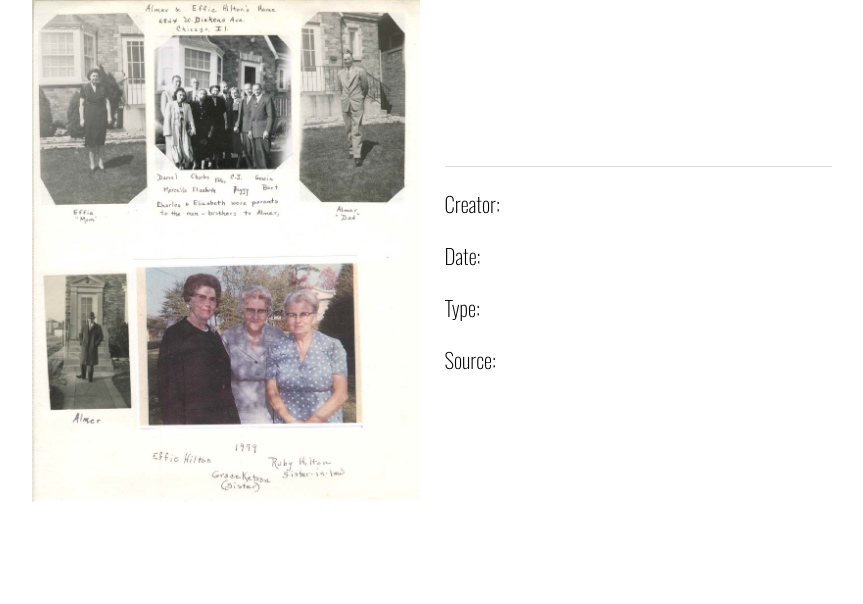
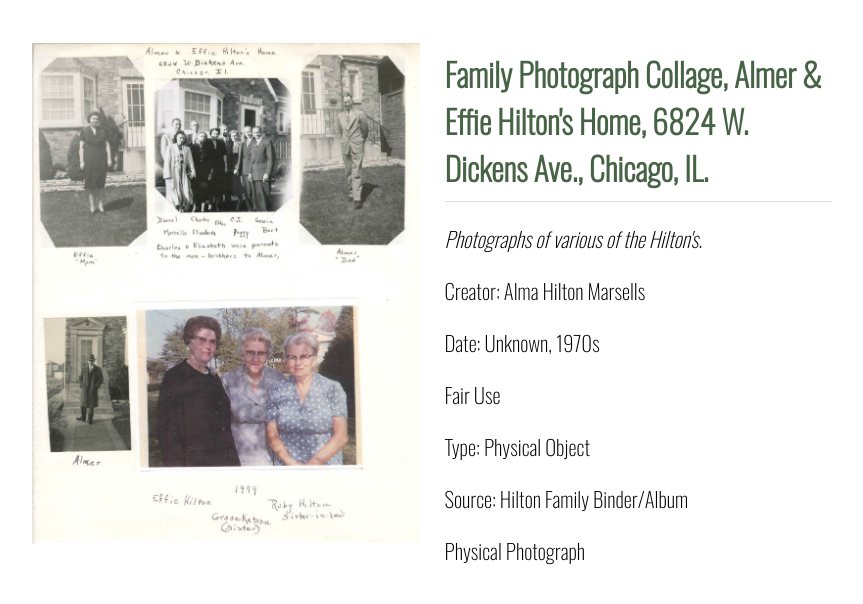
Before and after one commit to martinez2125/TennesseeChicago_Images, a Jekyll site: the page built from _mindoc_media/pg970-collage.md, in a window 1280 px wide. Shown: the top 604 px of the page, without its empty margins (208-1071 px from the left). Built offline with Jekyll 4.4.1, drawn with Linux system fonts in a browser that asks for light colours.

Commit message:
Update pg970-collage.md

```diff
--- a/_mindoc_media/pg970-collage.md
+++ b/_mindoc_media/pg970-collage.md
@@ -3,18 +3,18 @@ page: section-name
 title: Hilton Family Binder (Inside)
 media_type: image
 
-_title:
-description:
-creator:
-_date:
-rights:
-type:
-source:
+_title: Family Photograph Collage, Almer & Effie Hilton's Home, 6824 W. Dickens Ave., Chicago, IL.
+description: Photographs of various of the Hilton's.
+creator: Alma Hilton Marsells
+_date: Unknown, 1970s
+rights: Fair Use
+type: Physical Object
+source: Hilton Family Binder/Album
 identifier:
 contributor:
-format:
-credit_(IPTC):
-date_created_(IPTC):
+format: Physical Photograph
+credit_(IPTC): Digitization courtesy of Caden J. Miller & Lesly Martinez
+date_created_(IPTC): 9/15/2025
 
 _path: /assets/img/pg70-collage.jpg
 order: 72
```
